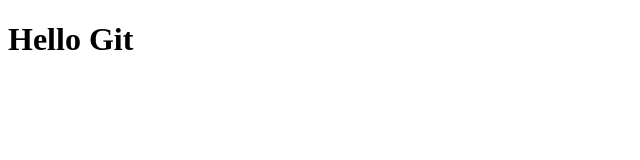
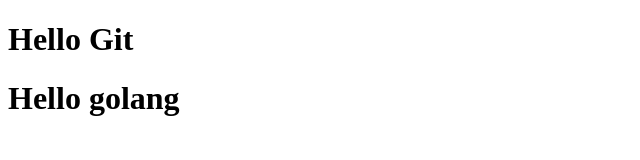
Before and after one commit to liubinpy/git-demo, a plain HTML site: page index.html in a window 1280 px wide. Shown: the whole page, without its empty margins (0-640 px from the left). Drawn offline with Linux system fonts and the light colour scheme.

Commit message:
modified index.html

```diff
--- a/index.html
+++ b/index.html
@@ -8,5 +8,6 @@
 </head>
 <body>
     <h1>Hello Git</h1>
+    <h1>Hello golang</h1>
 </body>
 </html>
```
